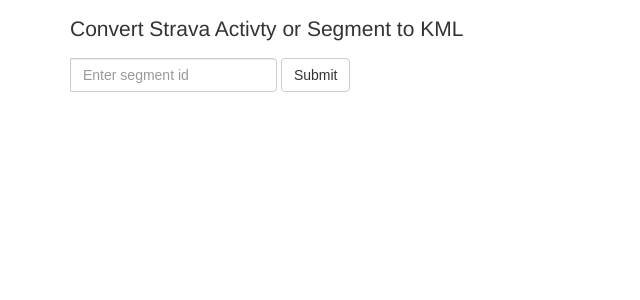
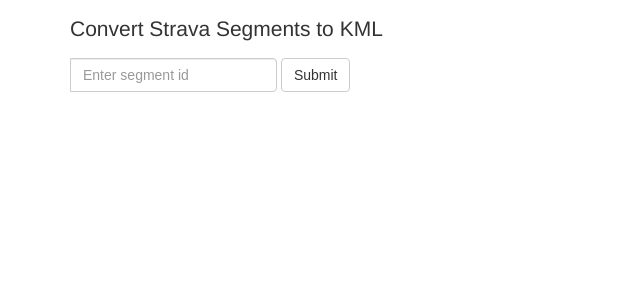
Before and after one commit to kevintraver/strava2kml, a Flask app: page / in a window 1280 px wide. Shown: the top 300 px of the page, without its empty margins (0-640 px from the left). Run offline with Flask 2, Linux system fonts and the light colour scheme; some libraries are stand-ins or nearby versions.

Commit message:
Update readme

```diff
--- a/templates/index.html
+++ b/templates/index.html
@@ -16,7 +16,7 @@
     <body>
 
         <div class="container">
-            <h2>Convert Strava Activty or Segment to KML</h2>
+            <h2>Convert Strava Segments to KML</h2>
             <form class="form-inline" role="form" method="post">
                 <div class="form-group">
                     <div class="input-group">
```
Also changed, not shown: README.md.
